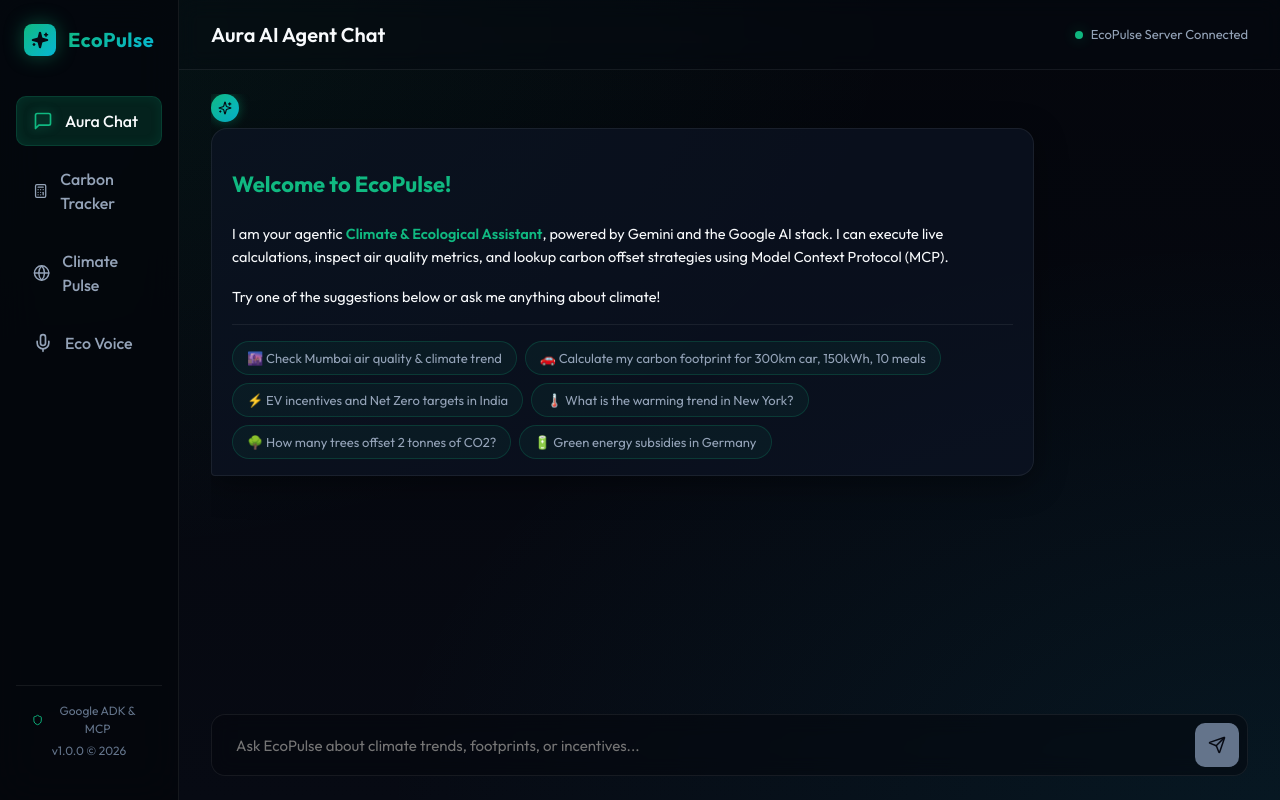
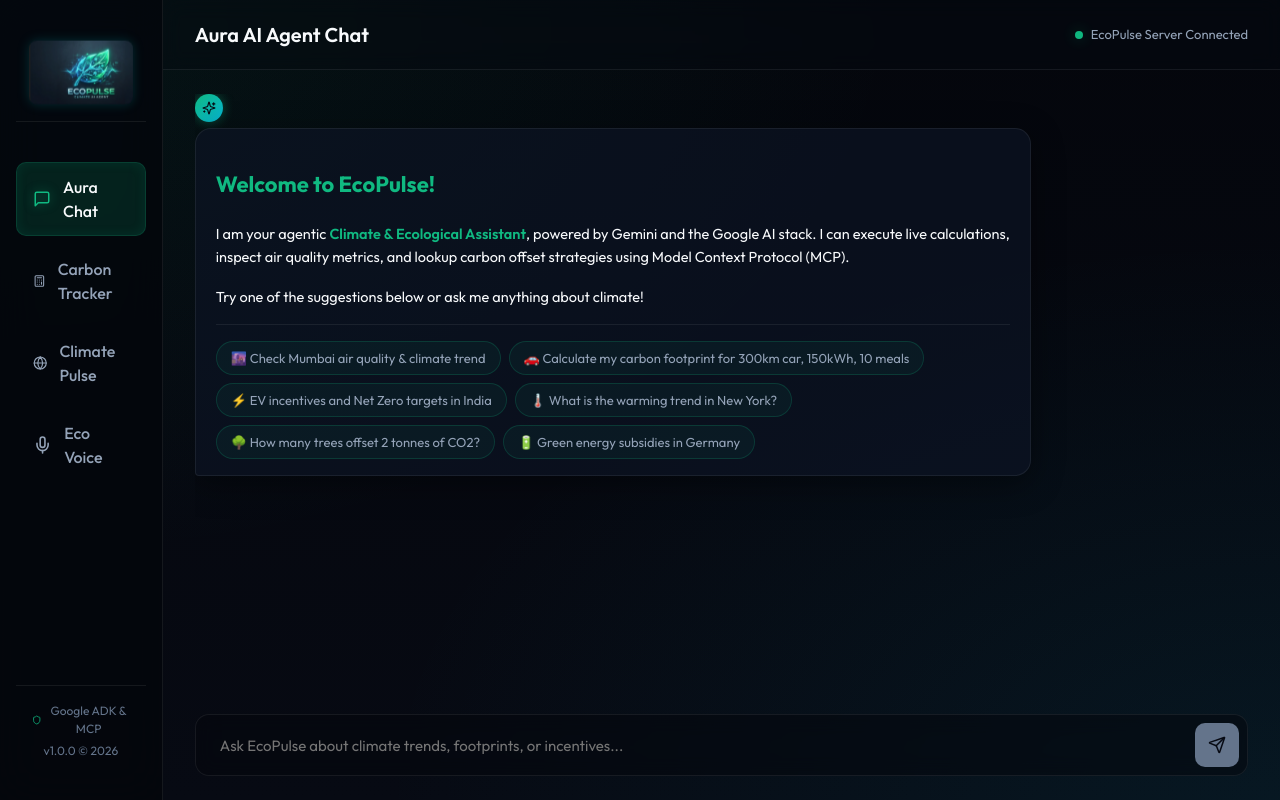
Before and after one commit to rockerspace/AI-Agent-Series-Builder-2026, a React (Vite) app in the folder frontend/: page / in a window 1280 px wide. Built offline with nearby package versions, Linux system fonts and the light colour scheme.

Commit message:
Integrate animated glowing brand logo in sidebar

```diff
--- a/frontend/src/components/Sidebar.tsx
+++ b/frontend/src/components/Sidebar.tsx
@@ -1,5 +1,5 @@
 import React from 'react';
-import { MessageSquare, Calculator, Globe, Shield, Sparkles, Mic } from 'lucide-react';
+import { MessageSquare, Calculator, Globe, Shield, Mic } from 'lucide-react';
 
 interface SidebarProps {
   activeTab: string;
@@ -16,11 +16,13 @@
 
   return (
     <aside className="sidebar">
-      <div className="logo-container">
-        <div className="logo-icon">
-          <Sparkles size={18} fill="#070a13" />
-        </div>
-        <span className="logo-text">EcoPulse</span>
+      <div className="logo-container" style={{ display: 'flex', justifyContent: 'center', padding: '16px 12px', borderBottom: '1px solid var(--border-glass)' }}>
+        <img
+          src="/logo.png"
+          alt="EcoPulse Logo"
+          className="pulse-logo"
+          style={{ width: '100%', maxWidth: '140px', height: 'auto', borderRadius: '8px' }}
+        />
       </div>
 
       <nav className="nav-menu">
--- a/frontend/src/index.css
+++ b/frontend/src/index.css
@@ -840,3 +840,25 @@
   max-width: 420px;
   line-height: 1.5;
 }
+
+/* ── Dynamic Glowing Logo ── */
+.pulse-logo {
+  animation: logo-glow 3s ease-in-out infinite alternate;
+  transition: all 0.3s ease;
+}
+
+.pulse-logo:hover {
+  transform: scale(1.05);
+  filter: drop-shadow(0 0 25px rgba(0, 240, 255, 0.8));
+}
+
+@keyframes logo-glow {
+  0% {
+    filter: drop-shadow(0 0 5px rgba(0, 240, 255, 0.15));
+    transform: scale(0.98);
+  }
+  100% {
+    filter: drop-shadow(0 0 18px rgba(0, 240, 255, 0.5));
+    transform: scale(1.02);
+  }
+}
```
Also changed, not shown: frontend/public/logo.png (added).
